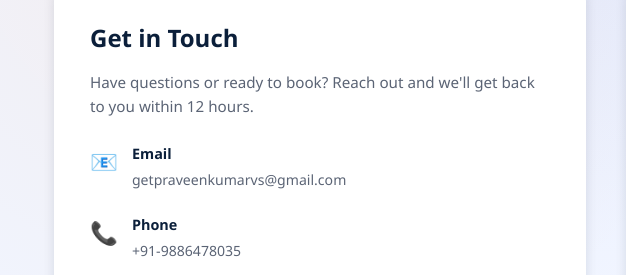
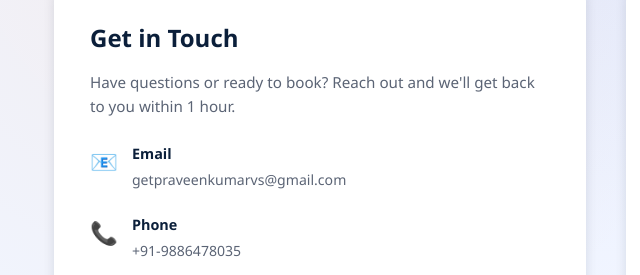
Before and after one commit to getpraveenkumarvs/Tripulse-website, a plain HTML site: page contact.html in a window 1280 px wide. Shown: the part 372-647 px from the top of the page, 10-650 px from the left. Drawn offline with Linux system fonts and the light colour scheme.

Commit message:
Update contact.html

```diff
--- a/contact.html
+++ b/contact.html
@@ -53,7 +53,7 @@
         <!-- Left: Info -->
         <div class="contact-info">
           <h2>Get in Touch</h2>
-          <p>Have questions or ready to book? Reach out and we'll get back to you within 12 hours.</p>
+          <p>Have questions or ready to book? Reach out and we'll get back to you within 1 hour.</p>
 
           <div class="contact-detail">
             <span class="icon">📧</span>
```
